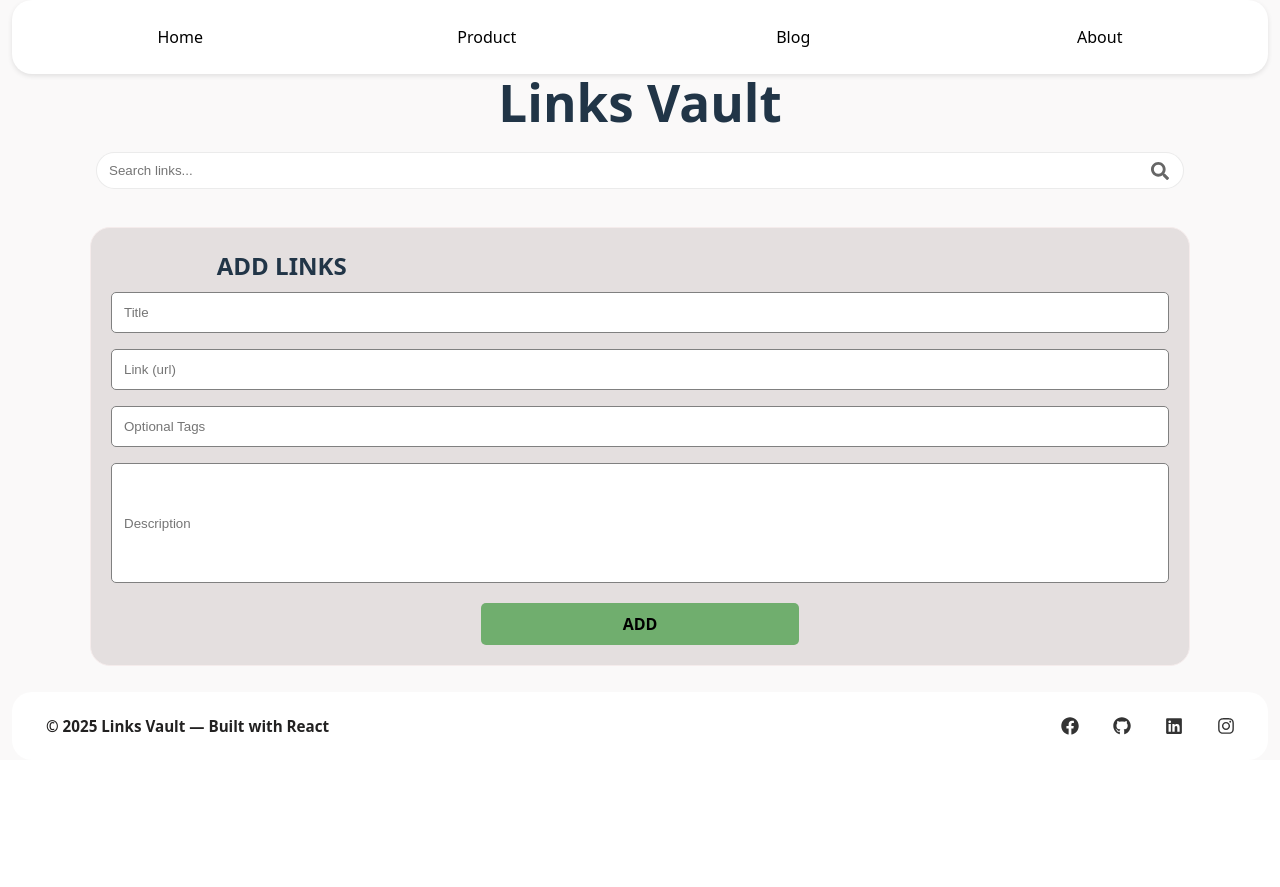
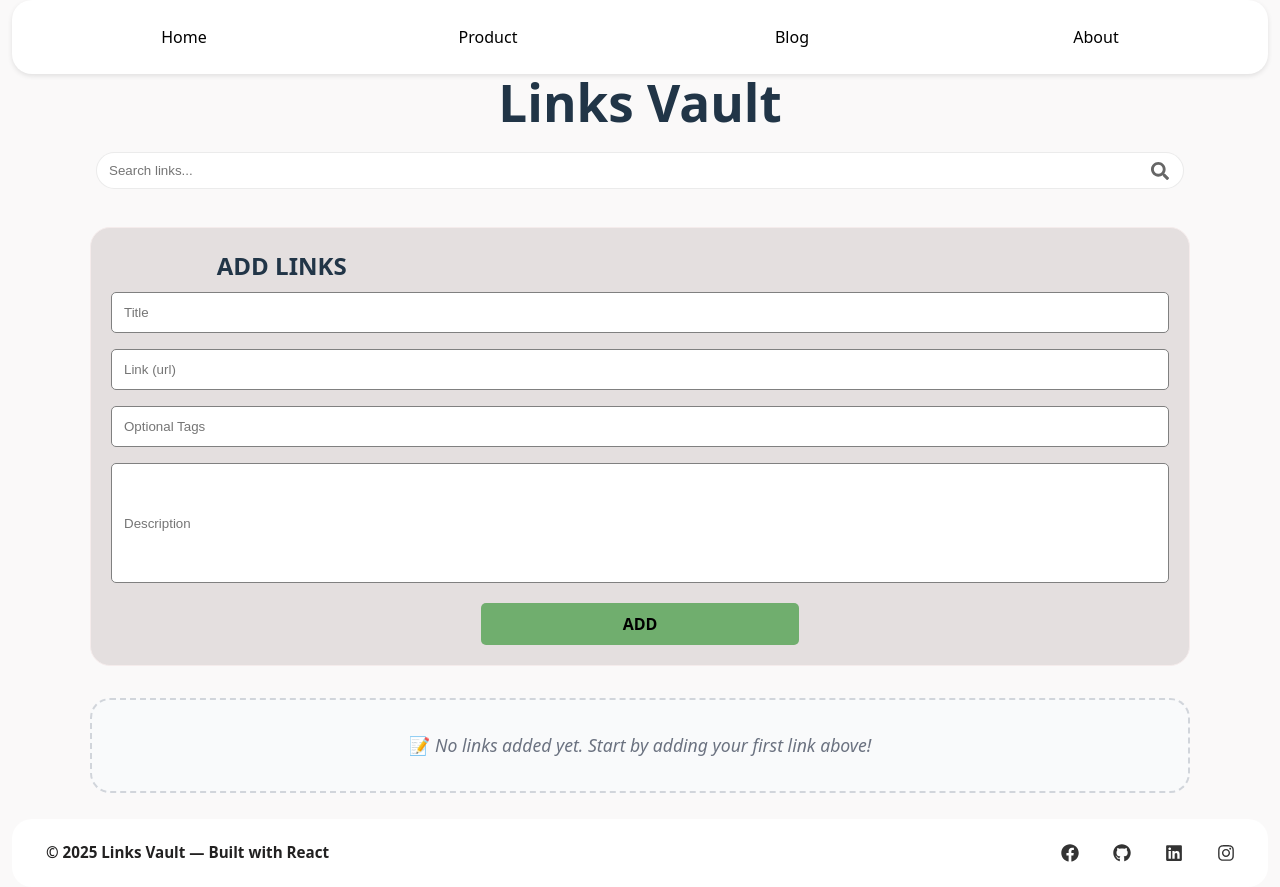
Before and after one commit to Shantela21/react-ts-task-2, a React (Vite) app: page / in a window 1280 px wide. Before the commit the page ends 800 px from the top, so only its background shows below. Built offline with nearby package versions, Linux system fonts and the light colour scheme.

Commit message:
adde a fallback message

```diff
--- a/src/App.css
+++ b/src/App.css
@@ -488,39 +488,13 @@ video {
 }
 
 @media (min-width: 768px) {
-  .search-container,
-  .form,
-  .table {
-    max-width: 720px;
-  }
-
-  .add-btn {
-    width: 50%;
-    margin: 12px auto 0 auto;
-  }
-
   .footer {
     flex-direction: row;
     justify-content: space-between;
     padding: 14px 22px;
-    gap: 30px;
   }
-
   .footer > p {
     margin: 0;
-  }
-
-  .topnav {
-    flex-direction: row;
-    align-items: center;
-    justify-content: space-around;
-    gap: 0;
-    flex-wrap: wrap;
-  }
-
-  .topnav a {
-    width: auto;
-    flex: 1;
   }
 }
 
@@ -537,15 +511,34 @@ video {
   }
 }
 
-@media (min-width: 1024px) {
+@media (min-width: 768px) {
   .search-container,
   .form,
   .table {
-    max-width: 900px;
+    max-width: 720px;
   }
 
   .add-btn {
-    width: 40%;
+    width: 50%;
+    margin: 12px auto 0 auto;
+  }
+
+  .footer {
+    flex-direction: row;
+    gap: 30px;
+  }
+
+  .topnav {
+    flex-direction: row;
+    align-items: center;
+    justify-content: space-around;
+    gap: 0;
+    flex-wrap: wrap;
+  }
+
+  .topnav a {
+    width: auto;
+    flex: 1;
   }
 }
 
--- a/src/components/Form.tsx
+++ b/src/components/Form.tsx
@@ -147,7 +147,7 @@ export default function Form({ query = "" }: { query?: string }) {
           {editIndex !== null ? "UPDATE" : "ADD"}
         </button>
       </form>
-      {filtered.length > 0 && (
+      {filtered.length > 0 ? (
         <div className="table-container">
           <table className="table" border={1} aria-label="Saved links table">
             <thead>
@@ -196,6 +196,42 @@ export default function Form({ query = "" }: { query?: string }) {
             </tbody>
           </table>
         </div>
+      ) : (
+        // Show helpful messages when there are no items or no matches
+        !isInitialLoad &&
+        (items.length === 0 ? (
+          <div className="empty-message" style={{
+            width: "100%",
+            maxWidth: "1100px",
+            margin: "16px auto",
+            padding: "2rem",
+            textAlign: "center",
+            color: "#6b7280",
+            fontSize: "1.1rem",
+            fontStyle: "italic",
+            backgroundColor: "#f9fafb",
+            borderRadius: "20px",
+            border: "2px dashed #d1d5db"
+          }}>
+            📝 No links added yet. Start by adding your first link above!
+          </div>
+        ) : q ? (
+          <div className="empty-message" style={{
+            width: "100%",
+            maxWidth: "1100px",
+            margin: "16px auto",
+            padding: "2rem",
+            textAlign: "center",
+            color: "#6b7280",
+            fontSize: "1.1rem",
+            fontStyle: "italic",
+            backgroundColor: "#f9fafb",
+            borderRadius: "20px",
+            border: "2px dashed #d1d5db"
+          }}>
+            🔍 No links found matching "{query}"
+          </div>
+        ) : null)
       )}
     </div>
   );
```
